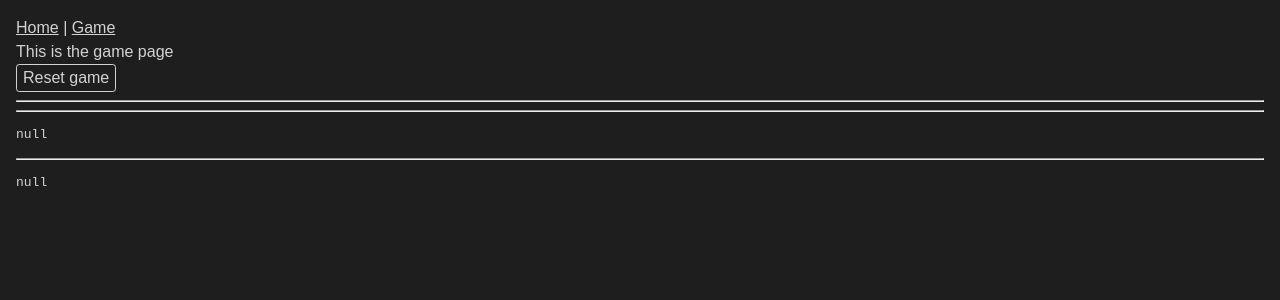
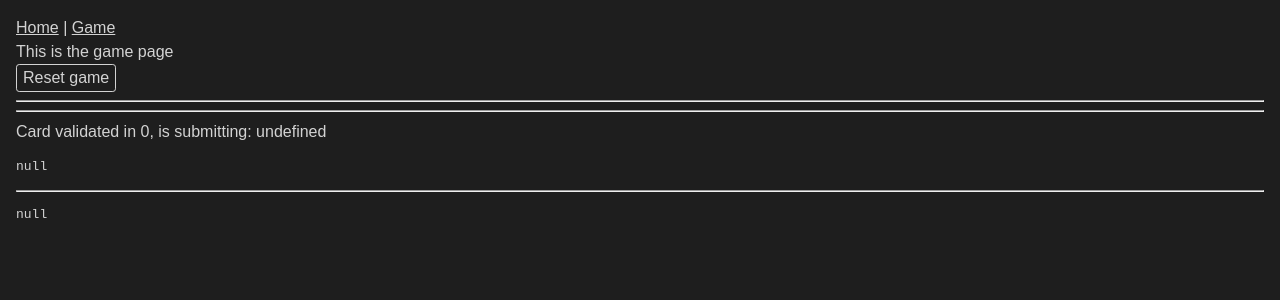
Before and after one commit to 3-Devs-1-Bug/bursting-felines, a Vue app in the folder app/: page /game/1 in a window 1280 px wide. Shown: the top 300 px of the page. Built offline with nearby package versions, Linux system fonts and the light colour scheme; no server answers; a small style sheet from the web is missing.

Commit message:
implement Deny card (#30)
* Add delay before playing a card

* Allow resetting the submit timer

* Started adding deny card (timer is no resetting..)

* Manage multiple deny cards

* Finally kinda working

* Bypass animation on Ressurect card

* PR fixes

```diff
--- a/app/src/bf-game/index.js
+++ b/app/src/bf-game/index.js
@@ -24,6 +24,7 @@ import { v4 as uuidv4 } from "uuid";
  * @property {string} looterId Stores the id of the player that used a loot card
  * @property {string} lootTargetId Stores the id of the player must give up a card to the looter
  * @property {number} attackCards Number of attack cards played
+ * @property {number} timerRandom If this value changes, it indicates the timer needs to be reset
  */
 
 /**
@@ -165,26 +166,82 @@ export function drawCard(gameState) {
 }
 
 /**
- * Calculate the new state of the game when a player chooses a card to play.
+ * Removes the card from the players hand, and adds it to the discard pile.
+ * The card is not yet processed, as a player could play a deny card on top,
+ * cancelling it's effect.
  *
  * @param {GameState} gameState Current state of the game
- * @param {Card} card The card the player chose to play
+ * @param {Card} card The card the player chose to submit
  * @returns {GameState} New state of the game.
  */
-export function playCard(gameState, userId, card) {
+export function submitCard(gameState, userId, card) {
   const newGameState = deepClone(gameState);
 
+  newGameState.isSubmitting = true;
   // remove card from player's hand
-  // if ResolvingLoot, currentPlayer is not the one who played the card...
   const playerHand = newGameState.hands[userId];
   const cardIndex = playerHand.map(card => card.id).indexOf(card.id);
   playerHand.splice(cardIndex, 1);
 
-  console.log(userId + " played " + card.type);
+  console.log(userId + " submitted " + card.type);
+
+  if (card.type === CardType.Resurect) {
+    // you can't deny a resurrection
+    newGameState.discardPile.unshift(card);
+    return playCard(newGameState, userId, card);
+  } else if (gameState.specialPhase === GamePhase.ResolvingLoot) {
+    // don't add to discard pile, the card is going to another player
+    return playCard(newGameState, userId, card);
+  } else {
+    // we need to save this info in case a loot card is played, followed by
+    // two deny cards, cancelling each other out, so we know the looter id
+    card.userId = userId;
+    newGameState.discardPile.unshift(card);
+  }
+
+  if (card.type === CardType.Deny) {
+    // force timer reset
+    newGameState.timerRandom = Date.now();
+  }
+
+  return newGameState;
+}
+
+/**
+ * Calculate the new state of the game when a player chooses a card to play.
+ *
+ * @param {GameState} gameState Current state of the game
+ * @param {Card} priorityCard A card that can skip submit phase (eg. Resurect)
+ * @returns {GameState} New state of the game.
+ */
+export function playCard(gameState, userId, priorityCard) {
+  const newGameState = deepClone(gameState);
+  newGameState.isSubmitting = false;
+
+  // get submitted card
+  let card = priorityCard || gameState.discardPile[0];
+
+  if (card.type === CardType.Deny) {
+    let denyCardCount = 1;
+    while (gameState.discardPile[denyCardCount].type === CardType.Deny) {
+      denyCardCount++;
+    }
+
+    // if an even number of deny cards are on top (ie. they cancelled themselves out)
+    // we must play the last valid card
+    if (denyCardCount % 2 == 0) {
+      card = gameState.discardPile[denyCardCount];
+    } else {
+      // odd number of deny cards, do nothing, as card is cancelled.
+      return newGameState;
+    }
+  }
+
+  console.log((card.userId || userId) + " played " + card.type);
 
   if (gameState.specialPhase === GamePhase.ResolvingLoot) {
     console.log(
-      `${newGameState.lootTargetId} gave ${newGameState.looterId} a ${card.type} card`
+      `[${newGameState.lootTargetId}] gave [${newGameState.looterId}] a ${card.type} card`
     );
     const looterHand = newGameState.hands[newGameState.looterId];
     looterHand.push(card);
@@ -208,10 +265,10 @@ export function playCard(gameState, userId, card) {
     newGameState.deck = shuffle(gameState.deck);
   } else if (card.type === CardType.Loot) {
     // set looter
-    newGameState.looterId = userId;
+    newGameState.looterId = card.userId || userId;
     const opponentsAlive = getOpponentsAlive(gameState);
 
-    console.log(userId + " is looter");
+    console.log(newGameState.looterId + " is looter");
 
     newGameState.specialPhase = GamePhase.ChoosingLootTarget;
 
@@ -229,10 +286,6 @@ export function playCard(gameState, userId, card) {
   } else if (card.type === CardType.Peek) {
     newGameState.specialPhase = GamePhase.Peeking;
   }
-
-  // dont send to discard pile, as card has been transfered to the looter
-  if (gameState.specialPhase !== GamePhase.ResolvingLoot)
-    newGameState.discardPile.unshift(card);
 
   console.log("New phase " + newGameState.specialPhase);
 
--- a/app/src/components/Card.vue
+++ b/app/src/components/Card.vue
@@ -13,6 +13,10 @@
     <div v-if="type" class="Card__Type">
       {{ type }}
     </div>
+    <div
+      v-if="hasRevealAnimation && type !== CardType.Resurect"
+      class="Card__Overlay"
+    />
   </component>
 </template>
 
@@ -42,7 +46,17 @@ export default {
       type: Boolean,
       required: false,
       default: false
+    },
+    hasRevealAnimation: {
+      type: Boolean,
+      required: false,
+      default: false
     }
+  },
+  data() {
+    return {
+      CardType
+    };
   }
 };
 </script>
@@ -82,6 +96,7 @@ $card-colors: (
 );
 
 .Card {
+  position: relative;
   background-color: $color-background;
   border: 0.2rem solid $color-primary;
   border-radius: 0.4rem;
@@ -122,6 +137,25 @@ $card-colors: (
       @include card-colors-style($card-color);
     }
   }
+
+  &__Overlay {
+    left: 0;
+    right: 0;
+    bottom: 0;
+    top: 0;
+    background: rgba(0, 0, 0, 0.6);
+    animation: shrink 5s forwards;
+    position: absolute;
+  }
+
+  @keyframes shrink {
+    from {
+      transform: scaleY(1);
+    }
+    to {
+      transform: scaleY(0);
+    }
+  }
 }
 
 button.Card {
--- a/app/src/components/CardPile.vue
+++ b/app/src/components/CardPile.vue
@@ -8,6 +8,7 @@
         :key="card.type + i"
         :type="faceDown ? undefined : card.type"
         :text="faceDown ? '' : card.text"
+        :has-reveal-animation="!faceDown"
         class="CardPile__Card"
         :style="{
           '--card-offset-x': offsets[i].x,
--- a/app/src/components/Hand.vue
+++ b/app/src/components/Hand.vue
@@ -26,6 +26,7 @@ export default {
   },
   props: {
     isUserTurn: Boolean,
+    isSubmitting: Boolean,
     currentPhase: {
       type: String,
       default: null,
@@ -54,10 +55,16 @@ export default {
   methods: {
     isCardDisabled(card) {
       if (!this.isUserTurn) {
-        // if player is beeing looted, he can select a card
+        // if player is beeing looted, he can select any card
         if (this.currentPhase === GamePhase.ResolvingLoot) {
           return false;
-        } else return true;
+        } else if (
+          // you can play a deny card if an other card is being submitted
+          this.isSubmitting &&
+          card.type === CardType.Deny
+        )
+          return false;
+        else return true;
       }
 
       // resurect cards can only be played during the ResolvingPerish phase
--- a/app/src/store/index.js
+++ b/app/src/store/index.js
@@ -70,9 +70,14 @@ const store = createStore({
       return dispatch("updateGame", BF.perish(gameState));
     },
 
-    playCard({ state: { gameState }, dispatch }, payload) {
+    playCard({ state: { gameState }, dispatch }, userId) {
+      const newState = BF.playCard(gameState, userId);
+      return dispatch("updateGame", newState);
+    },
+
+    submitCard({ state: { gameState }, dispatch }, payload) {
       const { userId, card } = payload;
-      const newState = BF.playCard(gameState, userId, card);
+      const newState = BF.submitCard(gameState, userId, card);
       return dispatch("updateGame", newState);
     },
 
--- a/app/src/views/Game.vue
+++ b/app/src/views/Game.vue
@@ -13,6 +13,7 @@
       </button>
       <CardPile :cards="gameState.discardPile" :is-messy="true" />
     </div>
+
     <Information
       :is-user-turn="isUserTurn"
       :user-id="userId"
@@ -24,7 +25,8 @@
       :current-phase="currentPhase"
       :player-cards="playerCards"
       :user-id="userId"
-      @play-card="playCard"
+      :is-submitting="isSubmitting"
+      @play-card="submitCard"
     />
     <div v-if="isUserTurn && currentPhase">
       <PerishPhase
@@ -58,6 +60,9 @@
 
   <template v-if="isDebug">
     <hr />
+    <div>
+    {{ `Card validated in ${submitTimeLeft}, is submitting: ${isSubmitting}` }}
+    </div>
     <code>
       <pre>{{ roomJson }}</pre>
     </code>
@@ -105,6 +110,7 @@ export default {
     return {
       peekTimeLeft: 0,
       resolveCountdown: 0,
+      submitTimeLeft: 0,
       perishCountdown: null,
       GamePhase
     };
@@ -193,6 +199,12 @@ export default {
     },
     isPeekPhase() {
       return this.gameState?.specialPhase === GamePhase.Peeking;
+    },
+    isSubmitting() {
+      return this.gameState?.isSubmitting;
+    },
+    shouldResetTimer() {
+      return this.gameState?.timerRandom;
     }
   },
 
@@ -231,6 +243,19 @@ export default {
 
         this.peekCountDown = setInterval(timer, 1000);
       }
+    },
+    isSubmitting(isSubmitting) {
+      // always clear old timer
+      clearInterval(this.submitCountDown);
+      if (isSubmitting) {
+        this.submitTimeLeft = 4;
+        this.submitCountDown = setInterval(this.getTimer, 1000);
+      }
+    },
+    shouldResetTimer() {
+      clearInterval(this.submitCountDown);
+      this.submitTimeLeft = 4;
+      this.submitCountDown = setInterval(this.getTimer, 1000);
     }
   },
 
@@ -247,8 +272,17 @@ export default {
       "perish",
       "playCard",
       "setLootTarget",
-      "resetPhase"
-    ])
+      "resetPhase",
+      "submitCard"
+    ]),
+    getTimer() {
+      if (this.submitTimeLeft <= 0) {
+        clearInterval(this.submitCountDown);
+        if (this.isUserTurn) this.playCard(this.userId);
+        return;
+      }
+      this.submitTimeLeft--;
+    }
   }
 };
 </script>
--- a/app/src/views/Home.vue
+++ b/app/src/views/Home.vue
@@ -20,7 +20,7 @@
       <li><del>Skip card</del></li>
       <li><del>Resurect card</del></li>
       <li><del>Shuffle card</del></li>
-      <li>Deny card</li>
+      <li><del>Deny card</del></li>
       <li><del>Attack card</del></li>
       <li><del>Loot card</del></li>
       <li><del>Peek card</del></li>
```
